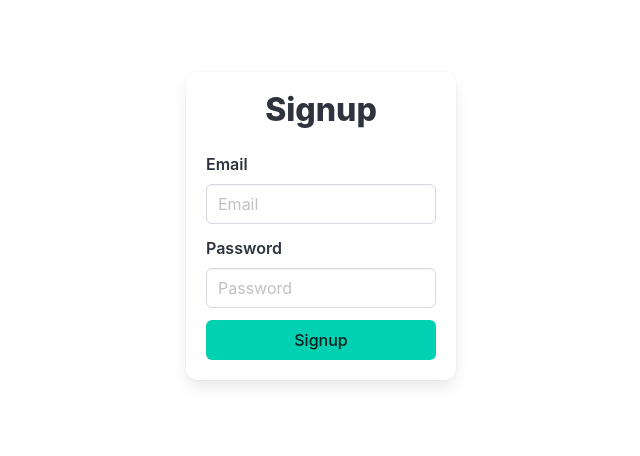
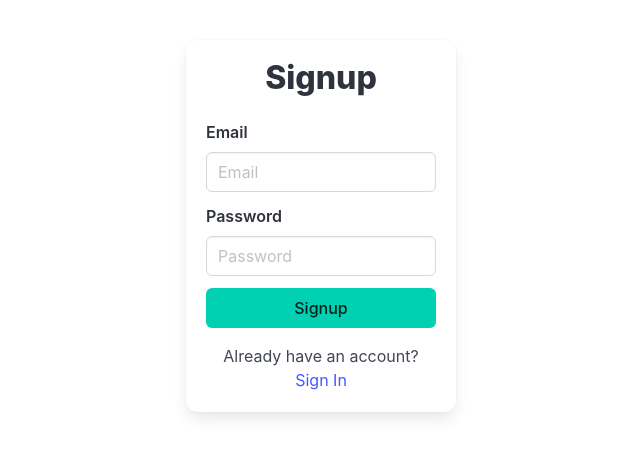
Before and after one commit to m-arav/messages-ui, an Angular app: page /signup in a window 1280 px wide. Shown: the part 174-630 px from the top of the page, without its empty margins (319-959 px from the left). Built offline with nearby package versions, Linux system fonts and the light colour scheme.

Commit message:
Add signup link

```diff
--- a/src/app/components/login/login.html
+++ b/src/app/components/login/login.html
@@ -15,7 +15,8 @@
             <div class="field">
               <label class="label">Password</label>
               <div class="control">
-                  <input class="input" type="password" [(ngModel)]="password" name="password" placeholder="Password" required />
+                <input class="input" type="password" [(ngModel)]="password" name="password" placeholder="Password"
+                  required />
               </div>
             </div>
 
@@ -24,6 +25,10 @@
                 Login
               </button>
             </div>
+            <p class="has-text-centered mt-4">
+              <span>Don't have an account?</span>
+              <a routerLink="/signup" class="has-text-link"> Sign up</a>
+            </p>
           </form>
         </div>
       </div>
--- a/src/app/components/login/login.ts
+++ b/src/app/components/login/login.ts
@@ -2,10 +2,11 @@ import { Component } from '@angular/core';
 import { FormsModule } from '@angular/forms';
 import { AuthService } from '../../auth';
 import { Router } from '@angular/router';
+import { RouterModule } from '@angular/router';
 
 @Component({
   selector: 'app-login',
-  imports: [FormsModule],
+  imports: [FormsModule, RouterModule],
   templateUrl: './login.html',
   styleUrl: './login.scss'
 })
--- a/src/app/components/signup/signup.html
+++ b/src/app/components/signup/signup.html
@@ -25,6 +25,10 @@
                 Signup
               </button>
             </div>
+            <p class="has-text-centered mt-4">
+              <span>Already have an account?</span>
+              <a routerLink="/login" class="has-text-link"> Sign In</a>
+            </p>
           </form>
         </div>
       </div>
--- a/src/app/components/signup/signup.ts
+++ b/src/app/components/signup/signup.ts
@@ -1,11 +1,11 @@
 import { Component } from '@angular/core';
-import { Router } from '@angular/router';
+import { Router, RouterModule } from '@angular/router';
 import { FormsModule } from '@angular/forms';
 import { AuthService } from '../../auth';
 
 @Component({
   selector: 'app-signup',
-  imports: [FormsModule],
+  imports: [FormsModule, RouterModule],
   templateUrl: './signup.html',
   styleUrl: './signup.scss'
 })
```
Lines whose indentation alone changed are shown as unchanged.
